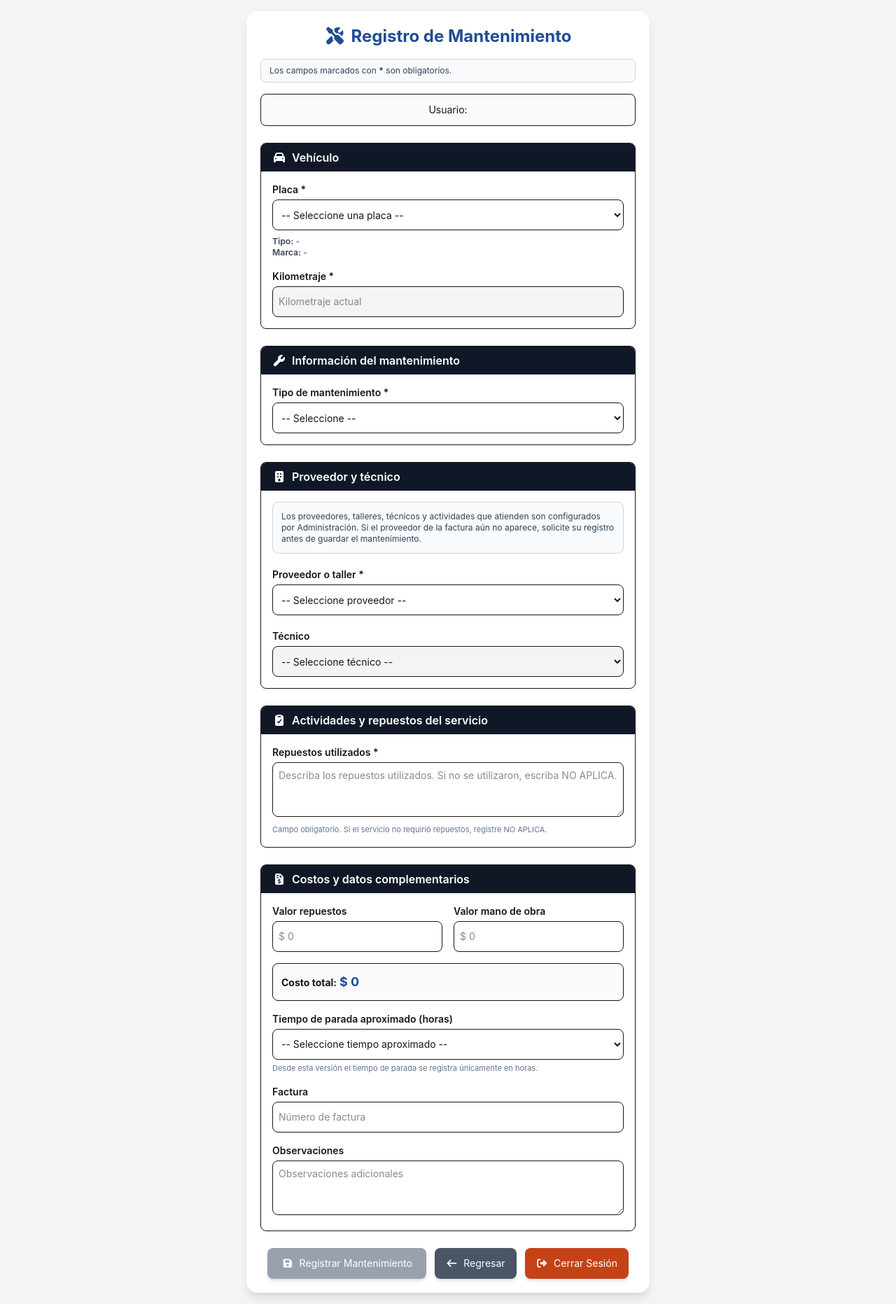
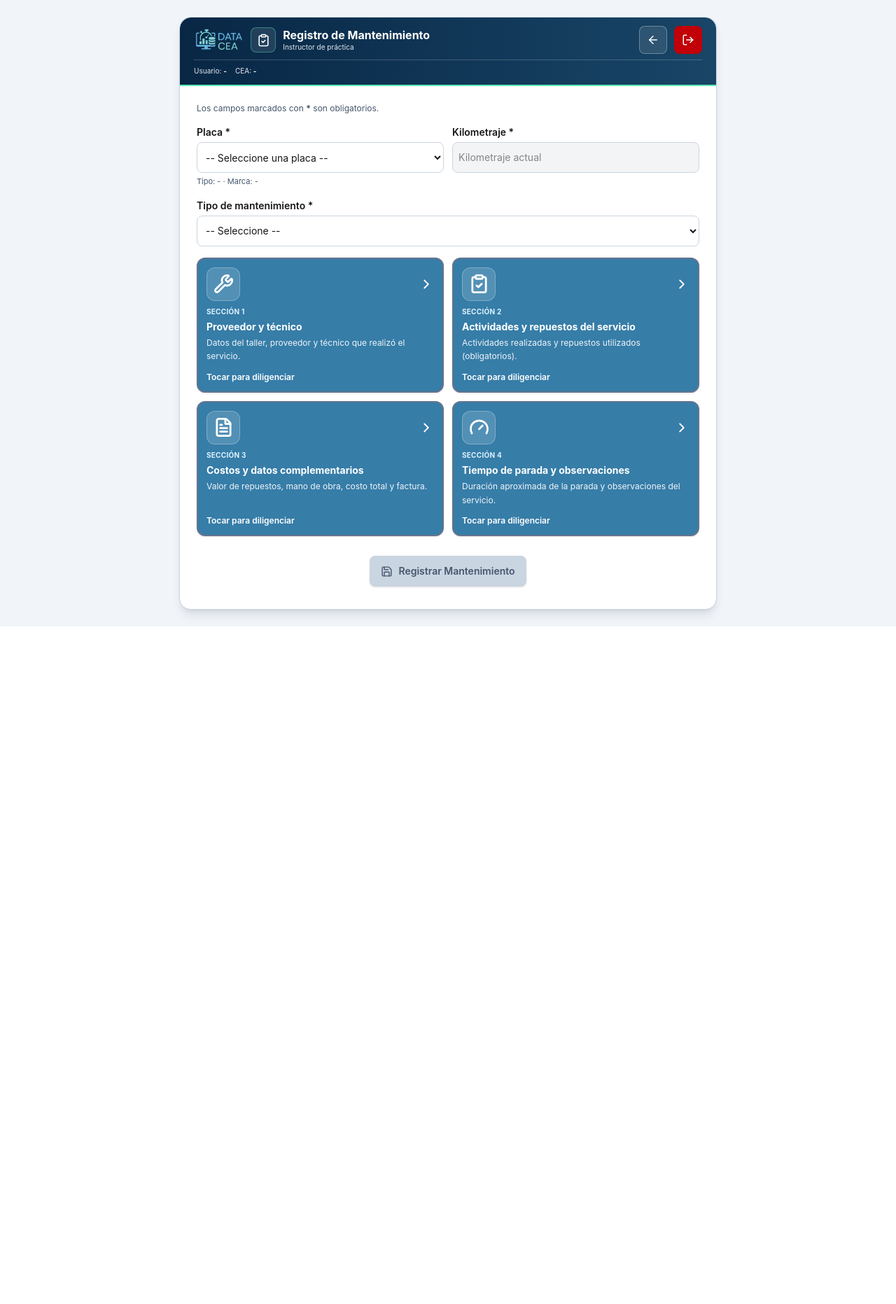
Before and after one commit to YulianoB/DATA-CEA, a Next.js app: page /instructor/practica/mantenimientos in a window 1280 px wide. Shown: the whole page at 70% size. After the commit the page ends 895 px from the top, so only its background shows below. Built offline with nearby package versions, Linux system fonts and the light colour scheme; sample sign-in values are in the browser's storage.

Commit message:
Unificar mantenimiento con encabezado y cuatro tarjetas modales compartidas

```diff
--- a/app/instructor/practica/mantenimientos/page.js
+++ b/app/instructor/practica/mantenimientos/page.js
@@ -7,6 +7,7 @@ import { useEffect, useMemo, useState } from 'react'
 import { Toaster, toast } from 'sonner'
 import { validarKilometraje } from '@/lib/servicios/validaciones'
 import { cerrarSesion } from '@/lib/auth/logout'
+import { EncabezadoPractica, TarjetaSeccionMantenimiento, ModalSeccionMantenimiento, AccionesModuloPractica } from '@/components/instructor/practica/EstilosModuloPractica'
 
 // ============================================================
 // Helpers zona Bogotá
@@ -154,6 +155,7 @@ export default function MantenimientosPage() {
   const [observaciones, setObservaciones] = useState('')
 
   const [guardando, setGuardando] = useState(false)
+  const [seccionAbierta, setSeccionAbierta] = useState(null)
 
   // ============================================================
   // Sesión
@@ -1166,175 +1168,40 @@ export default function MantenimientosPage() {
   }
 
   return (
-    <div className="min-h-screen bg-gray-100 p-2 sm:p-4">
-
-      <Toaster
-        position="top-center"
-        richColors
-      />
-
-      <div className="max-w-xl mx-auto bg-white rounded-2xl shadow-lg p-3 sm:p-5">
-
-        {/* Título */}
-
-        <h2 className="text-xl sm:text-2xl font-bold text-center text-[var(--primary)] mb-4">
-          <i className="fas fa-tools mr-2"></i>
-          Registro de Mantenimiento
-        </h2>
-
-        <div className="mb-4 rounded-lg border border-slate-300 bg-slate-50 px-3 py-2 text-xs text-slate-700">
-          Los campos marcados con <b>*</b> son obligatorios.
-        </div>
-
-        {/* Usuario */}
-
-        <div className="bg-gray-50 border rounded-lg p-3 text-sm text-center mb-6">
-          Usuario:{' '}
-          <strong>
-            {user.nombreCompleto ||
-              user.usuario}
-          </strong>
-        </div>
-
-        {/* =====================================================
-            VEHÍCULO
-        ====================================================== */}
-
-        <div className="border rounded-lg overflow-hidden mb-6">
-
-          <div className="bg-gray-900 text-white px-4 py-2 font-semibold">
-            <i className="fas fa-car mr-2"></i>
-            Vehículo
-          </div>
-
-          <div className="p-4 space-y-4">
-
-            <div>
-              <label className="block text-sm font-semibold mb-1">
-                Placa *
-              </label>
-
-              <select
-                className="w-full border p-2 min-h-11 rounded-lg text-sm"
-                value={placa}
-                onChange={(e) => {
-                  setPlaca(e.target.value)
-                  setKilometraje('')
-                  setMsgKm('')
-                  setForzarKm(false)
-                  setModalKm(null)
-                }}
-              >
-                <option value="">
-                  -- Seleccione una placa --
-                </option>
-
-                {vehiculos.map((vehiculo) => (
-                  <option
-                    key={vehiculo.id || vehiculo.placa}
-                    value={vehiculo.placa}
-                  >
-                    {vehiculo.placa}
-                  </option>
-                ))}
+    <div className="min-h-screen bg-slate-100 px-2 py-3 sm:px-4 sm:py-6">
+      <Toaster position="top-center" richColors />
+      <div className="mx-auto w-full max-w-3xl overflow-hidden rounded-2xl border border-slate-300 bg-white shadow-lg">
+        <EncabezadoPractica titulo="Registro de Mantenimiento" usuario={user.nombreCompleto || user.usuario} cea={user.nombreEmpresa} onRegresar={() => router.push('/instructor/practica')} onCerrarSesion={() => cerrarSesion(router)} />
+        <main className="px-3 py-4 sm:px-6 sm:py-6">
+          <p className="mb-4 text-xs text-slate-600">Los campos marcados con <b>*</b> son obligatorios.</p>
+          <div className="mb-4 grid grid-cols-2 gap-3">
+            <div className="min-w-0">
+              <label className="mb-1 block text-sm font-semibold">Placa *</label>
+              <select className="min-h-11 w-full rounded-lg border border-slate-300 p-2 text-sm" value={placa} onChange={(e) => {
+                setPlaca(e.target.value); setKilometraje(''); setMsgKm(''); setForzarKm(false); setModalKm(null)
+              }}>
+                <option value="">-- Seleccione una placa --</option>
+                {vehiculos.map((vehiculo) => <option key={vehiculo.id || vehiculo.placa} value={vehiculo.placa}>{vehiculo.placa}</option>)}
               </select>
-
-              <div className="mt-2 text-xs text-gray-600">
-                <p>
-                  <b>Tipo:</b>{' '}
-                  {vehiculoInfo.tipo}
-                </p>
-
-                <p>
-                  <b>Marca:</b>{' '}
-                  {vehiculoInfo.marca}
-                </p>
-              </div>
+              <p className="mt-1 text-[11px] text-slate-600">Tipo: {vehiculoInfo.tipo} · Marca: {vehiculoInfo.marca}</p>
             </div>
-
-            <div>
-              <label className="block text-sm font-semibold mb-1">
-                Kilometraje *
-              </label>
-
-              <input
-                type="number"
-                min="0"
-                className={`w-full border p-2 min-h-11 rounded-lg text-sm ${
-                  !placa
-                    ? 'bg-gray-100 cursor-not-allowed'
-                    : ''
-                }`}
-                value={kilometraje}
-                disabled={!placa}
-                onChange={onKmChange}
-                placeholder="Kilometraje actual"
-              />
-
-              {msgKm && (
-                <p
-                  className={`text-xs mt-1 ${
-                    String(msgKm)
-                      .toLowerCase()
-                      .includes('menor')
-                      ? 'text-red-600'
-                      : String(msgKm)
-                          .toLowerCase()
-                          .includes('supera')
-                        ? 'text-orange-600'
-                        : 'text-green-600'
-                  }`}
-                >
-                  {msgKm}
-                </p>
-              )}
-
-              {forzarKm && (
-                <p className="text-xs mt-1 text-orange-600 font-semibold">
-                  Kilometraje confirmado manualmente.
-                </p>
-              )}
+            <div className="min-w-0">
+              <label className="mb-1 block text-sm font-semibold">Kilometraje *</label>
+              <input type="number" min="0" className={`min-h-11 w-full rounded-lg border border-slate-300 p-2 text-sm ${!placa ? 'cursor-not-allowed bg-gray-100' : ''}`} value={kilometraje} disabled={!placa} onChange={onKmChange} placeholder="Kilometraje actual" />
+              {msgKm && <p className={`mt-1 text-xs ${String(msgKm).toLowerCase().includes('menor') ? 'text-red-600' : String(msgKm).toLowerCase().includes('supera') ? 'text-orange-600' : 'text-green-600'}`}>{msgKm}</p>}
+              {forzarKm && <p className="mt-1 text-xs font-semibold text-orange-600">Kilometraje confirmado manualmente.</p>}
             </div>
           </div>
-        </div>
-
-        {/* =====================================================
-            MANTENIMIENTO
-        ====================================================== */}
-
-        <div className="border rounded-lg overflow-hidden mb-6">
-
-          <div className="bg-gray-900 text-white px-4 py-2 font-semibold">
-            <i className="fas fa-wrench mr-2"></i>
-            Información del mantenimiento
+          <div className="mb-4">
+            <label className="mb-1 block text-sm font-semibold">Tipo de mantenimiento *</label>
+            <select className="min-h-11 w-full rounded-lg border border-slate-300 p-2 text-sm" value={tipoMant} onChange={onTipoMantChange}>
+              <option value="">-- Seleccione --</option>
+              <option value="PREVENTIVO">Preventivo</option>
+              <option value="CORRECTIVO">Correctivo</option>
+            </select>
           </div>
-
-          <div className="p-4 space-y-4">
-
-            <div>
-              <label className="block text-sm font-semibold mb-1">
-                Tipo de mantenimiento *
-              </label>
-
-              <select
-                className="w-full border p-2 min-h-11 rounded-lg text-sm"
-                value={tipoMant}
-                onChange={onTipoMantChange}
-              >
-                <option value="">
-                  -- Seleccione --
-                </option>
-
-                <option value="PREVENTIVO">
-                  Preventivo
-                </option>
-
-                <option value="CORRECTIVO">
-                  Correctivo
-                </option>
-              </select>
-            </div>
-
+          {tipoMant === 'PREVENTIVO' && (
+            <div className="mb-4">
             {tipoMant === 'PREVENTIVO' && (
               <div className="space-y-3">
                 {cargandoProgramacion ? (
@@ -1406,20 +1273,17 @@ export default function MantenimientosPage() {
                 )}
               </div>
             )}
+            </div>
+          )}
+          <div className="mb-5 grid grid-cols-2 items-stretch gap-3">
+            <TarjetaSeccionMantenimiento numero={1} titulo="Proveedor y técnico" descripcion="Datos del taller, proveedor y técnico que realizó el servicio." completada={Boolean(proveedorId)} onClick={() => setSeccionAbierta(1)} />
+            <TarjetaSeccionMantenimiento numero={2} titulo="Actividades y repuestos del servicio" descripcion="Actividades realizadas y repuestos utilizados (obligatorios)." completada={Boolean(repuestos.trim()) && (tipoMant === 'PREVENTIVO' ? actividadesSeleccionadas.length > 0 : Boolean(actividad.trim()))} onClick={() => setSeccionAbierta(2)} />
+            <TarjetaSeccionMantenimiento numero={3} titulo="Costos y datos complementarios" descripcion="Valor de repuestos, mano de obra, costo total y factura." completada={Boolean(valorRepuestosStr || valorManoObraStr || factura)} onClick={() => setSeccionAbierta(3)} />
+            <TarjetaSeccionMantenimiento numero={4} titulo="Tiempo de parada y observaciones" descripcion="Duración aproximada de la parada y observaciones del servicio." completada={Boolean(tpValor || observaciones)} onClick={() => setSeccionAbierta(4)} />
           </div>
-        </div>
-
-        {/* =====================================================
-            PROVEEDOR
-        ====================================================== */}
-
-        <div className="border rounded-lg overflow-hidden mb-6">
-          <div className="bg-gray-900 text-white px-4 py-2 font-semibold">
-            <i className="fas fa-building mr-2"></i>
-            Proveedor y técnico
-          </div>
-
-          <div className="p-4 space-y-5">
+          <AccionesModuloPractica onGuardar={registrar} puedeGuardar={puedeGuardar} guardando={guardando} textoGuardar="Registrar Mantenimiento" />
+        {seccionAbierta === 1 && (
+          <ModalSeccionMantenimiento numero={1} titulo="Proveedor y técnico" onCerrar={() => setSeccionAbierta(null)}>
             <div className="rounded-lg border border-slate-300 bg-slate-50 p-3 text-xs text-slate-700">
               Los proveedores, talleres, técnicos y actividades que atienden son configurados por Administración. Si el proveedor de la factura aún no aparece, solicite su registro antes de guardar el mantenimiento.
             </div>
@@ -1519,20 +1383,11 @@ export default function MantenimientosPage() {
                 </div>
               )}
             </div>
-          </div>
-        </div>
-
-        {/* =====================================================
-            ACTIVIDADES Y REPUESTOS
-        ====================================================== */}
-
-        <div className="border rounded-lg overflow-hidden mb-6">
-          <div className="bg-gray-900 text-white px-4 py-2 font-semibold">
-            <i className="fas fa-clipboard-check mr-2"></i>
-            Actividades y repuestos del servicio
-          </div>
-
-          <div className="p-4 space-y-5">
+          </ModalSeccionMantenimiento>
+        )}
+
+        {seccionAbierta === 2 && (
+          <ModalSeccionMantenimiento numero={2} titulo="Actividades y repuestos del servicio" onCerrar={() => setSeccionAbierta(null)}>
             {tipoMant === 'PREVENTIVO' && (
               <div>
                 <div className="flex items-center justify-between gap-2 mb-2">
@@ -1587,12 +1442,13 @@ export default function MantenimientosPage() {
             {tipoMant === 'CORRECTIVO' && (
               <div>
                 <label className="block text-sm font-semibold mb-1">Actividad realizada *</label>
+                <p className="mb-2 text-xs leading-relaxed text-slate-600">Describa de forma clara el diagnóstico, la reparación o el trabajo correctivo efectivamente realizado durante el servicio.</p>
                 <textarea
                   className="w-full border p-2 rounded-lg text-sm"
                   rows="3"
                   value={actividad}
                   onChange={(e) => setActividad(e.target.value.toUpperCase())}
-                  placeholder="Describa el diagnóstico, reparación o trabajo correctivo realizado."
+                  placeholder="Describa la actividad realizada"
                 />
                 <p className="mt-1 text-[11px] text-slate-500">
                   El mantenimiento correctivo no se relaciona con las actividades del Plan de Mantenimiento.
@@ -1602,31 +1458,21 @@ export default function MantenimientosPage() {
 
             <div>
               <label className="block text-sm font-semibold mb-1">Repuestos utilizados *</label>
+              <p className="mb-2 text-xs leading-relaxed text-slate-600">Indique los repuestos instalados o reemplazados. Si el servicio no requirió repuestos, escriba NO APLICA.</p>
               <textarea
                 className="w-full border p-2 min-h-11 rounded-lg text-sm"
                 rows="3"
                 value={repuestos}
                 onChange={(e) => setRepuestos(e.target.value.toUpperCase())}
-                placeholder="Describa los repuestos utilizados. Si no se utilizaron, escriba NO APLICA."
+                placeholder="Repuestos utilizados"
               />
               <p className="mt-1 text-[11px] text-slate-500">Campo obligatorio. Si el servicio no requirió repuestos, registre NO APLICA.</p>
             </div>
-          </div>
-        </div>
-
-        {/* =====================================================
-            COSTOS Y DATOS COMPLEMENTARIOS
-        ====================================================== */}
-
-        <div className="border rounded-lg overflow-hidden mb-6">
-
-          <div className="bg-gray-900 text-white px-4 py-2 font-semibold">
-            <i className="fas fa-file-invoice-dollar mr-2"></i>
-            Costos y datos complementarios
-          </div>
-
-          <div className="p-4 space-y-4">
-
+          </ModalSeccionMantenimiento>
+        )}
+
+        {seccionAbierta === 3 && (
+          <ModalSeccionMantenimiento numero={3} titulo="Costos y datos complementarios" onCerrar={() => setSeccionAbierta(null)}>
             <div className="grid grid-cols-1 md:grid-cols-2 gap-4">
 
               <div>
@@ -1672,7 +1518,28 @@ export default function MantenimientosPage() {
                 </span>
               </p>
             </div>
-
+            <div>
+              <label className="block text-sm font-semibold mb-1">
+                Factura
+              </label>
+
+              <input
+                type="text"
+                className="w-full border p-2 min-h-11 rounded-lg text-sm"
+                value={factura}
+                onChange={(e) =>
+                  setFactura(
+                    e.target.value.toUpperCase()
+                  )
+                }
+                placeholder="Número de factura"
+              />
+            </div>
+          </ModalSeccionMantenimiento>
+        )}
+
+        {seccionAbierta === 4 && (
+          <ModalSeccionMantenimiento numero={4} titulo="Tiempo de parada y observaciones" onCerrar={() => setSeccionAbierta(null)}>
             <div>
               <label className="block text-sm font-semibold mb-1">
                 Tiempo de parada aproximado (horas)
@@ -1695,25 +1562,6 @@ export default function MantenimientosPage() {
                 Desde esta versión el tiempo de parada se registra únicamente en horas.
               </p>
             </div>
-
-            <div>
-              <label className="block text-sm font-semibold mb-1">
-                Factura
-              </label>
-
-              <input
-                type="text"
-                className="w-full border p-2 min-h-11 rounded-lg text-sm"
-                value={factura}
-                onChange={(e) =>
-                  setFactura(
-                    e.target.value.toUpperCase()
-                  )
-                }
-                placeholder="Número de factura"
-              />
-            </div>
-
             <div>
               <label className="block text-sm font-semibold mb-1">
                 Observaciones
@@ -1731,60 +1579,10 @@ export default function MantenimientosPage() {
                 placeholder="Observaciones adicionales"
               />
             </div>
-          </div>
-        </div>
-
-        {/* =====================================================
-            BOTONES
-        ====================================================== */}
-
-        <div className="flex justify-center gap-3 flex-wrap">
-
-          <button
-            type="button"
-            disabled={
-              !puedeGuardar ||
-              guardando
-            }
-            onClick={registrar}
-            className={`min-h-11 py-2 px-5 rounded-lg shadow-md text-sm text-white ${
-              puedeGuardar &&
-              !guardando
-                ? 'bg-[var(--primary)] hover:bg-[var(--primary-dark)]'
-                : 'bg-gray-400 cursor-not-allowed'
-            }`}
-          >
-            <i className="fas fa-save mr-2"></i>
-
-            {guardando
-              ? 'Guardando...'
-              : 'Registrar Mantenimiento'}
-          </button>
-
-          <button
-            type="button"
-            onClick={() =>
-              router.push(
-                '/instructor/practica'
-              )
-            }
-            className="bg-gray-600 hover:bg-gray-800 text-white min-h-11 py-2 px-4 rounded-lg shadow-md text-sm"
-          >
-            <i className="fas fa-arrow-left mr-2"></i>
-            Regresar
-          </button>
-
-          <button
-            type="button"
-            onClick={() =>
-              cerrarSesion(router)
-            }
-            className="bg-[var(--danger)] hover:bg-red-800 text-white min-h-11 py-2 px-4 rounded-lg shadow-md text-sm"
-          >
-            <i className="fas fa-sign-out-alt mr-2"></i>
-            Cerrar Sesión
-          </button>
-        </div>
+          </ModalSeccionMantenimiento>
+        )}
+
+        </main>
       </div>
 
       {/* =====================================================
@@ -1792,7 +1590,7 @@ export default function MantenimientosPage() {
       ====================================================== */}
 
       {modalProveedor && tipoMant === 'CORRECTIVO' && (
-        <div className="fixed inset-0 z-50 flex items-center justify-center bg-black/50 p-4">
+        <div className="fixed inset-0 z-[110] flex items-center justify-center bg-black/50 p-4">
           <div className="max-h-[90vh] w-full max-w-lg overflow-y-auto rounded-xl bg-white p-5 shadow-xl">
             <h3 className="text-lg font-bold text-slate-800">Registrar proveedor para correctivo</h3>
             <p className="mt-1 text-xs text-slate-600">
```
